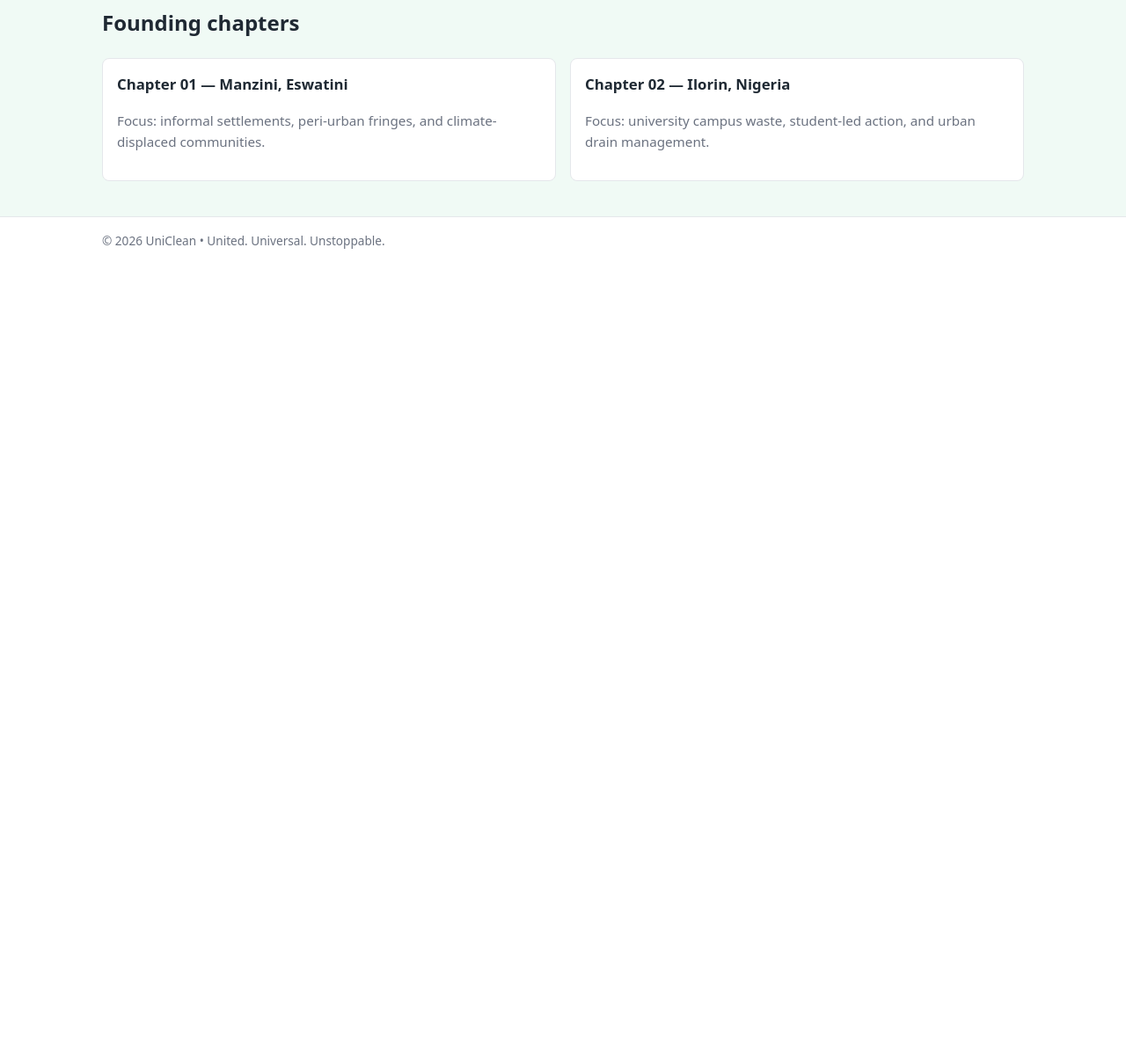
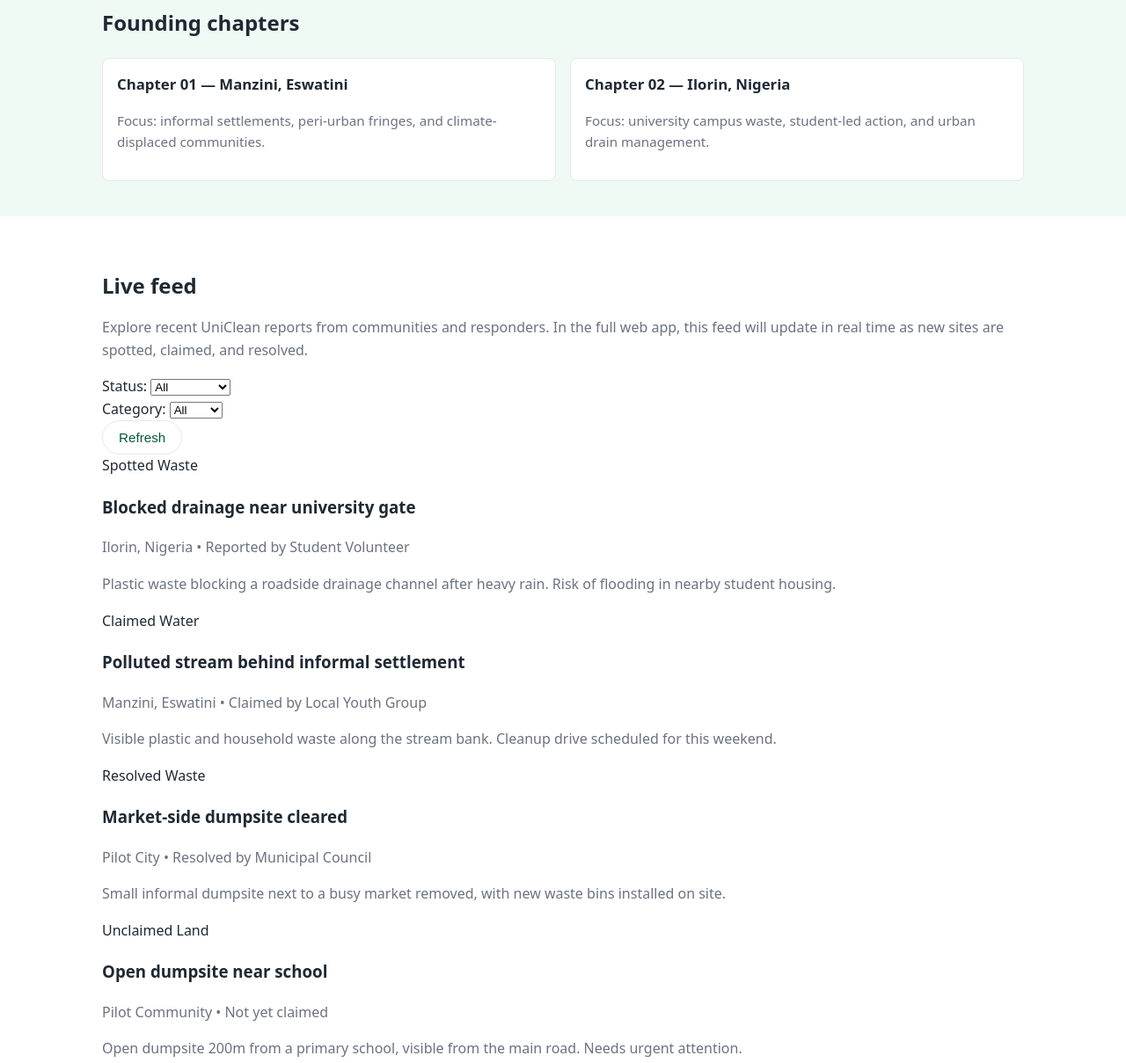
Before and after one commit to excellent-001/UniCleann, a plain HTML site: page index.html in a window 1280 px wide. Shown: the part 1566-2775 px from the top of the page at 88% size. Before the commit the page ends 1866 px from the top, so only its background shows below. Drawn offline with Linux system fonts and the light colour scheme.

Commit message:
Fix HTML structure and add live feed section

```diff
--- a/index.html
+++ b/index.html
@@ -112,6 +112,94 @@
     </div>
   </section>
 </main>
+    <section class="section">
+    <div class="container">
+      <h2>Live feed</h2>
+      <p>
+        Explore recent UniClean reports from communities and responders.
+        In the full web app, this feed will update in real time as new sites are spotted,
+        claimed, and resolved.
+      </p>
+
+      <div class="feed-filters">
+        <div class="filter-group">
+          <label for="statusFilter">Status:</label>
+          <select id="statusFilter">
+            <option value="all">All</option>
+            <option value="spotted">Spotted</option>
+            <option value="claimed">Claimed</option>
+            <option value="in-progress">In Progress</option>
+            <option value="resolved">Resolved</option>
+            <option value="unclaimed">Unclaimed</option>
+          </select>
+        </div>
+
+        <div class="filter-group">
+          <label for="categoryFilter">Category:</label>
+          <select id="categoryFilter">
+            <option value="all">All</option>
+            <option value="waste">Waste</option>
+            <option value="water">Water</option>
+            <option value="air">Air</option>
+            <option value="land">Land</option>
+          </select>
+        </div>
+
+        <button id="refreshFeed" class="btn secondary feed-refresh">Refresh</button>
+      </div>
+
+      <div id="feedList" class="feed-list">
+        <!-- Static sample posts for now -->
+        <article class="feed-item" data-status="spotted" data-category="waste">
+          <div class="feed-header">
+            <span class="feed-status badge spotted">Spotted</span>
+            <span class="feed-category">Waste</span>
+          </div>
+          <h3>Blocked drainage near university gate</h3>
+          <p class="feed-meta">Ilorin, Nigeria • Reported by Student Volunteer</p>
+          <p class="feed-body">
+            Plastic waste blocking a roadside drainage channel after heavy rain. Risk of flooding in nearby student housing.
+          </p>
+        </article>
+
+        <article class="feed-item" data-status="claimed" data-category="water">
+          <div class="feed-header">
+            <span class="feed-status badge claimed">Claimed</span>
+            <span class="feed-category">Water</span>
+          </div>
+          <h3>Polluted stream behind informal settlement</h3>
+          <p class="feed-meta">Manzini, Eswatini • Claimed by Local Youth Group</p>
+          <p class="feed-body">
+            Visible plastic and household waste along the stream bank. Cleanup drive scheduled for this weekend.
+          </p>
+        </article>
+
+        <article class="feed-item" data-status="resolved" data-category="waste">
+          <div class="feed-header">
+            <span class="feed-status badge resolved">Resolved</span>
+            <span class="feed-category">Waste</span>
+          </div>
+          <h3>Market-side dumpsite cleared</h3>
+          <p class="feed-meta">Pilot City • Resolved by Municipal Council</p>
+          <p class="feed-body">
+            Small informal dumpsite next to a busy market removed, with new waste bins installed on site.
+          </p>
+        </article>
+
+        <article class="feed-item" data-status="unclaimed" data-category="land">
+          <div class="feed-header">
+            <span class="feed-status badge unclaimed">Unclaimed</span>
+            <span class="feed-category">Land</span>
+          </div>
+          <h3>Open dumpsite near school</h3>
+          <p class="feed-meta">Pilot Community • Not yet claimed</p>
+          <p class="feed-body">
+            Open dumpsite 200m from a primary school, visible from the main road. Needs urgent attention.
+          </p>
+        </article>
+      </div>
+    </div>
+  </section>
 
 <footer class="footer">
   <div class="container footer-content">
```
